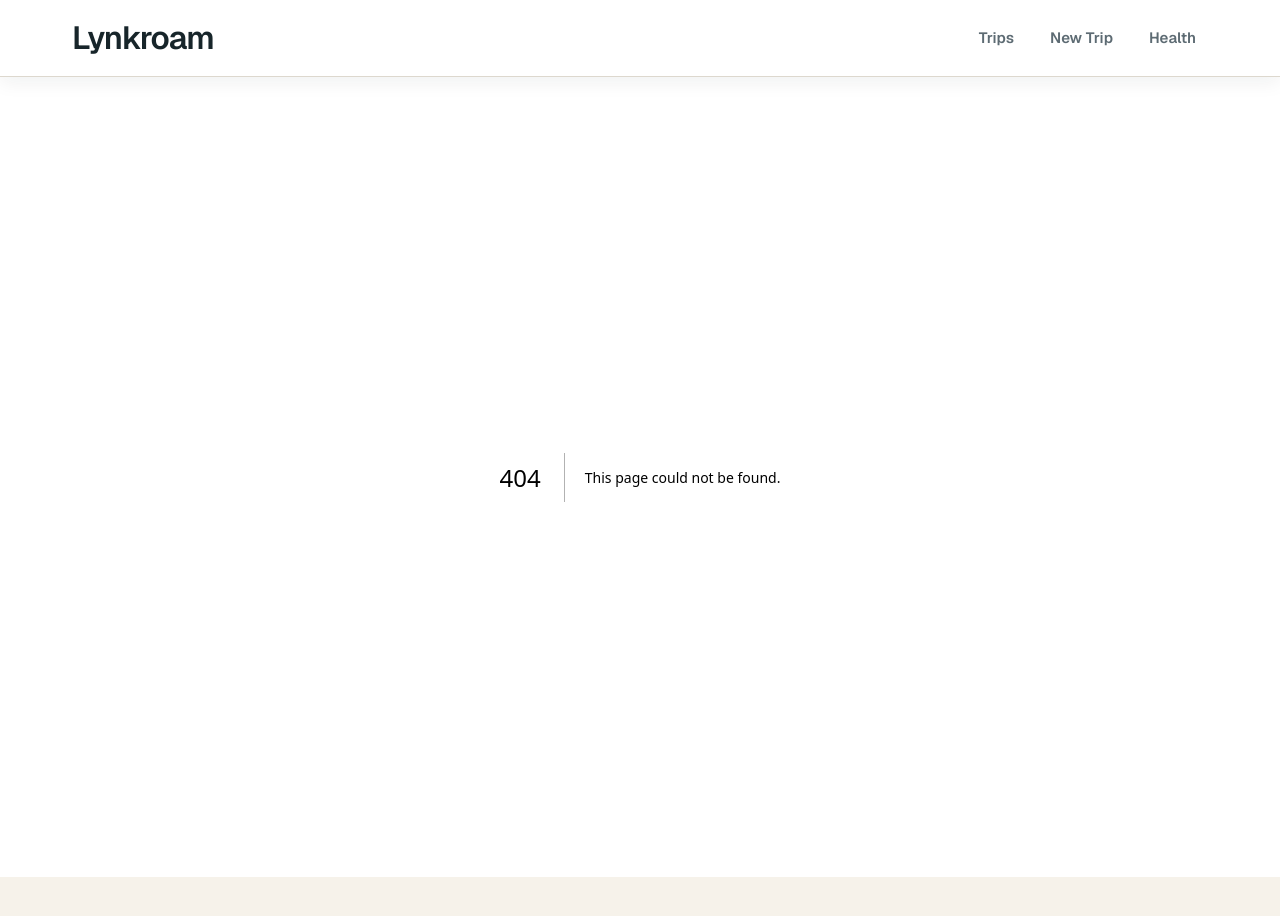
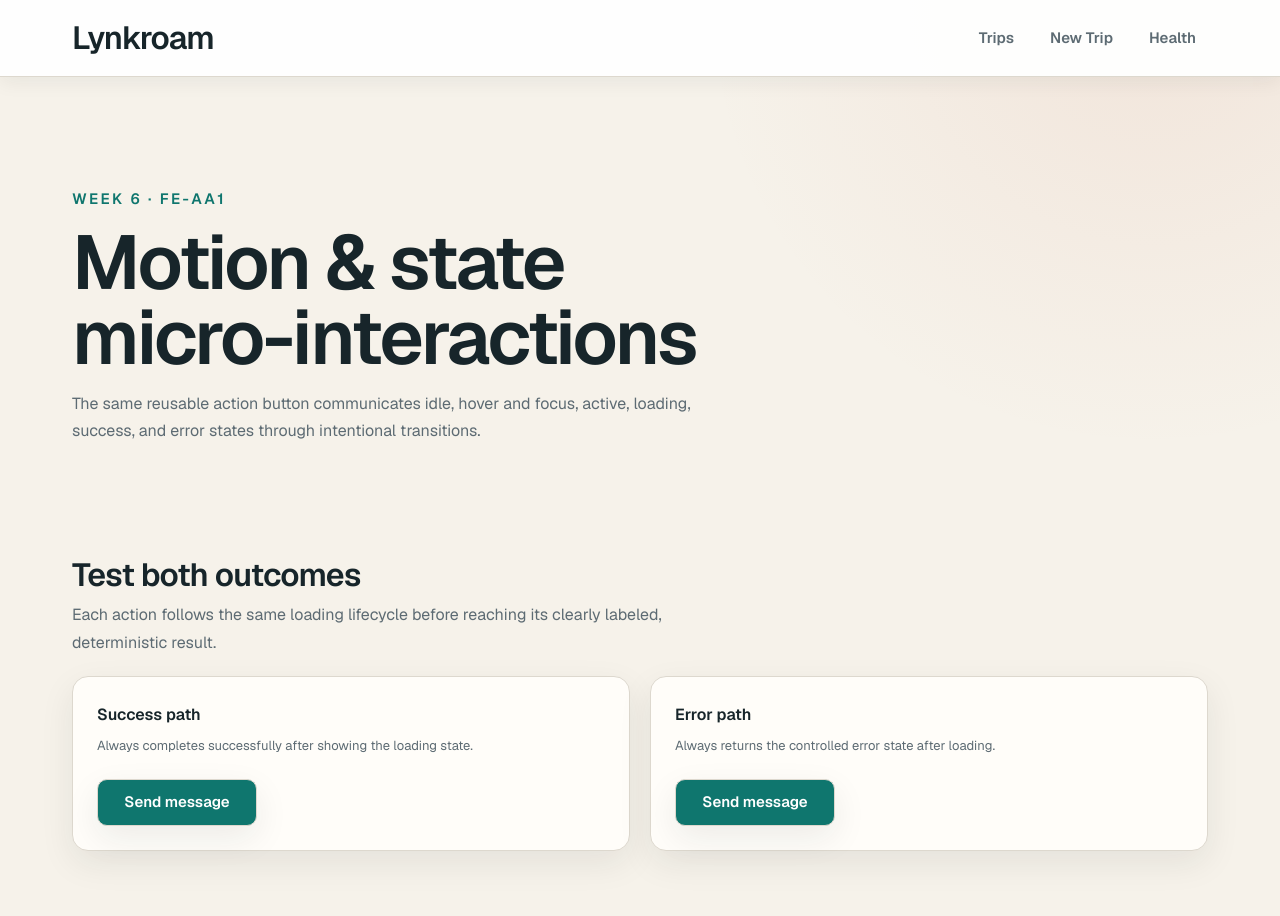
Before and after one commit to damiannogueira/lynkroam, a Next.js app: page /motion in a window 1280 px wide. Before the commit this address had no page. Shown: the top 916 px of the page. Before the commit the page ends 877 px from the top, so only its background shows below. Built offline with nearby package versions, Linux system fonts and the light colour scheme.

Commit message:
feat: add motion state micro-interactions

```diff
--- /dev/null
+++ b/src/app/motion/page.tsx
@@ -0,0 +1,16 @@
+import { MotionActionDemo } from "@/components/motion-action-demo";
+import { PageHeader } from "@/components/page-header";
+
+export default function MotionPage() {
+  return (
+    <div className="mx-auto w-full max-w-page space-y-section px-page-gutter py-section">
+      <PageHeader
+        eyebrow="Week 6 · FE-AA1"
+        title="Motion & state micro-interactions"
+        description="The same reusable action button communicates idle, hover and focus, active, loading, success, and error states through intentional transitions."
+      />
+
+      <MotionActionDemo />
+    </div>
+  );
+}
--- /dev/null
+++ b/src/components/motion-action-demo.tsx
@@ -0,0 +1,71 @@
+"use client";
+
+import { StatefulActionButton } from "@/components/stateful-action-button";
+
+const DEMO_ACTION_DELAY_MS = 900;
+
+function wait(delay: number) {
+  return new Promise<void>((resolve) => {
+    setTimeout(resolve, delay);
+  });
+}
+
+async function runSuccessfulAction() {
+  await wait(DEMO_ACTION_DELAY_MS);
+}
+
+async function runFailedAction() {
+  await wait(DEMO_ACTION_DELAY_MS);
+  throw new Error("Controlled motion demo failure.");
+}
+
+export function MotionActionDemo() {
+  return (
+    <section className="space-y-5" aria-labelledby="motion-outcomes-heading">
+      <div className="max-w-reading space-y-2">
+        <h2
+          id="motion-outcomes-heading"
+          className="text-heading font-semibold tracking-[-0.025em] text-ink"
+        >
+          Test both outcomes
+        </h2>
+        <p className="text-body text-muted">
+          Each action follows the same loading lifecycle before reaching its
+          clearly labeled, deterministic result.
+        </p>
+      </div>
+
+      <div className="grid gap-5 md:grid-cols-2">
+        <article className="rounded-card border border-border bg-surface-elevated p-5 shadow-card sm:p-6">
+          <h3 className="text-body font-semibold text-ink">Success path</h3>
+          <p className="mt-2 text-small text-muted">
+            Always completes successfully after showing the loading state.
+          </p>
+          <StatefulActionButton
+            className="mt-6 w-full sm:w-fit"
+            onAction={runSuccessfulAction}
+            idleLabel="Send message"
+            loadingLabel="Sending..."
+            successLabel="Sent"
+            errorLabel="Try again"
+          />
+        </article>
+
+        <article className="rounded-card border border-border bg-surface-elevated p-5 shadow-card sm:p-6">
+          <h3 className="text-body font-semibold text-ink">Error path</h3>
+          <p className="mt-2 text-small text-muted">
+            Always returns the controlled error state after loading.
+          </p>
+          <StatefulActionButton
+            className="mt-6 w-full sm:w-fit"
+            onAction={runFailedAction}
+            idleLabel="Send message"
+            loadingLabel="Sending..."
+            successLabel="Sent"
+            errorLabel="Try again"
+          />
+        </article>
+      </div>
+    </section>
+  );
+}
--- /dev/null
+++ b/src/components/stateful-action-button.tsx
@@ -0,0 +1,200 @@
+"use client";
+
+import { useEffect, useRef, useState } from "react";
+
+const SUCCESS_HOLD_MS = 1_200;
+const ERROR_HOLD_MS = 1_500;
+
+export type ActionLifecycle = "idle" | "loading" | "success" | "error";
+
+type VisualState = ActionLifecycle | "disabled";
+
+export type StatefulActionButtonProps = {
+  onAction: () => Promise<void>;
+  idleLabel?: string;
+  loadingLabel?: string;
+  successLabel?: string;
+  errorLabel?: string;
+  disabledLabel?: string;
+  disabled?: boolean;
+  className?: string;
+};
+
+const stateClasses: Record<VisualState, string> = {
+  idle:
+    "border-brand bg-brand text-brand-contrast shadow-card hover:-translate-y-0.5 hover:bg-brand-strong hover:shadow-elevated focus-visible:-translate-y-0.5 active:translate-y-0 active:scale-[0.98]",
+  loading:
+    "cursor-wait border-brand-strong bg-brand-strong text-brand-contrast shadow-elevated",
+  success:
+    "border-positive bg-positive text-brand-contrast shadow-elevated hover:-translate-y-0.5 focus-visible:-translate-y-0.5 active:translate-y-0 active:scale-[0.98]",
+  error:
+    "border-warning bg-warning/10 text-ink shadow-card hover:-translate-y-0.5 focus-visible:-translate-y-0.5 active:translate-y-0 active:scale-[0.98]",
+  disabled:
+    "cursor-not-allowed border-muted bg-muted text-surface opacity-75 shadow-none",
+};
+
+export function StatefulActionButton({
+  onAction,
+  idleLabel = "Continue",
+  loadingLabel = "Working...",
+  successLabel = "Complete",
+  errorLabel = "Try again",
+  disabledLabel = "Unavailable",
+  disabled = false,
+  className,
+}: StatefulActionButtonProps) {
+  const [lifecycle, setLifecycle] = useState<ActionLifecycle>("idle");
+  const inFlightRef = useRef(false);
+  const mountedRef = useRef(true);
+  const operationIdRef = useRef(0);
+  const resetTimerRef = useRef<ReturnType<typeof setTimeout> | null>(null);
+  const visualState: VisualState =
+    disabled && lifecycle === "idle" ? "disabled" : lifecycle;
+  const isLoading = lifecycle === "loading";
+  const isDisabled = disabled || isLoading;
+  const labels: Record<VisualState, string> = {
+    idle: idleLabel,
+    loading: loadingLabel,
+    success: successLabel,
+    error: errorLabel,
+    disabled: disabledLabel,
+  };
+
+  function clearResetTimer() {
+    if (resetTimerRef.current !== null) {
+      clearTimeout(resetTimerRef.current);
+      resetTimerRef.current = null;
+    }
+  }
+
+  function scheduleIdleReset(operationId: number, delay: number) {
+    resetTimerRef.current = setTimeout(() => {
+      resetTimerRef.current = null;
+
+      if (
+        mountedRef.current &&
+        operationIdRef.current === operationId &&
+        !inFlightRef.current
+      ) {
+        setLifecycle("idle");
+      }
+    }, delay);
+  }
+
+  async function runAction(operationId: number) {
+    try {
+      await onAction();
+
+      if (!mountedRef.current || operationIdRef.current !== operationId) {
+        return;
+      }
+
+      inFlightRef.current = false;
+      setLifecycle("success");
+      scheduleIdleReset(operationId, SUCCESS_HOLD_MS);
+    } catch {
+      if (!mountedRef.current || operationIdRef.current !== operationId) {
+        return;
+      }
+
+      inFlightRef.current = false;
+      setLifecycle("error");
+      scheduleIdleReset(operationId, ERROR_HOLD_MS);
+    }
+  }
+
+  function handleActivation() {
+    if (disabled || inFlightRef.current) {
+      return;
+    }
+
+    clearResetTimer();
+    inFlightRef.current = true;
+    const operationId = operationIdRef.current + 1;
+    operationIdRef.current = operationId;
+    setLifecycle("loading");
+    void runAction(operationId);
+  }
+
+  useEffect(() => {
+    mountedRef.current = true;
+
+    return () => {
+      mountedRef.current = false;
+      inFlightRef.current = false;
+      operationIdRef.current += 1;
+      clearResetTimer();
+    };
+  }, []);
+
+  return (
+    <button
+      className={`relative inline-grid min-h-11 max-w-full min-w-40 items-center justify-items-center overflow-hidden rounded-control border px-5 py-3 text-label font-semibold transition-[transform,opacity,background-color,border-color,color,box-shadow] duration-200 ease-out hover:duration-150 focus-visible:duration-150 active:duration-100 motion-reduce:transform-none motion-reduce:transition-none ${stateClasses[visualState]} ${className ?? ""}`}
+      type="button"
+      onClick={handleActivation}
+      disabled={isDisabled}
+      aria-busy={isLoading}
+    >
+      <span className="sr-only" aria-live="polite" aria-atomic="true">
+        {labels[visualState]}
+      </span>
+      <span
+        className="col-start-1 row-start-1 inline-flex items-center gap-2"
+        aria-hidden="true"
+      >
+        <span
+          className={`transition-[opacity,transform] duration-200 ease-out motion-reduce:transform-none motion-reduce:transition-none ${
+            visualState === "idle"
+              ? "translate-y-0 scale-100 opacity-100"
+              : "pointer-events-none translate-y-1 scale-95 opacity-0"
+          }`}
+        >
+          {idleLabel}
+        </span>
+      </span>
+      <span
+        className={`col-start-1 row-start-1 inline-flex items-center gap-2 transition-[opacity,transform] duration-200 ease-out motion-reduce:transform-none motion-reduce:transition-none ${
+          visualState === "loading"
+            ? "translate-y-0 scale-100 opacity-100"
+            : "pointer-events-none translate-y-1 scale-95 opacity-0"
+        }`}
+        aria-hidden="true"
+      >
+        <span className="h-4 w-4 animate-spin rounded-pill border-2 border-brand-contrast/40 border-t-brand-contrast motion-reduce:animate-none" />
+        {loadingLabel}
+      </span>
+      <span
+        className={`col-start-1 row-start-1 inline-flex items-center gap-2 transition-[opacity,transform] duration-200 ease-out motion-reduce:transform-none motion-reduce:transition-none ${
+          visualState === "success"
+            ? "translate-y-0 scale-100 opacity-100"
+            : "pointer-events-none translate-y-1 scale-95 opacity-0"
+        }`}
+        aria-hidden="true"
+      >
+        <span aria-hidden="true">✓</span>
+        {successLabel}
+      </span>
+      <span
+        className={`col-start-1 row-start-1 inline-flex items-center gap-2 transition-[opacity,transform] duration-200 ease-out motion-reduce:transform-none motion-reduce:transition-none ${
+          visualState === "error"
+            ? "translate-y-0 scale-100 opacity-100"
+            : "pointer-events-none translate-y-1 scale-95 opacity-0"
+        }`}
+        aria-hidden="true"
+      >
+        <span aria-hidden="true">!</span>
+        {errorLabel}
+      </span>
+      <span
+        className={`col-start-1 row-start-1 inline-flex items-center gap-2 transition-[opacity,transform] duration-200 ease-out motion-reduce:transform-none motion-reduce:transition-none ${
+          visualState === "disabled"
+            ? "translate-y-0 scale-100 opacity-100"
+            : "pointer-events-none translate-y-1 scale-95 opacity-0"
+        }`}
+        aria-hidden="true"
+      >
+        {disabledLabel}
+      </span>
+    </button>
+  );
+}
```
Also changed, not shown: 1 other file (tests, documents, lock files or other folders).
